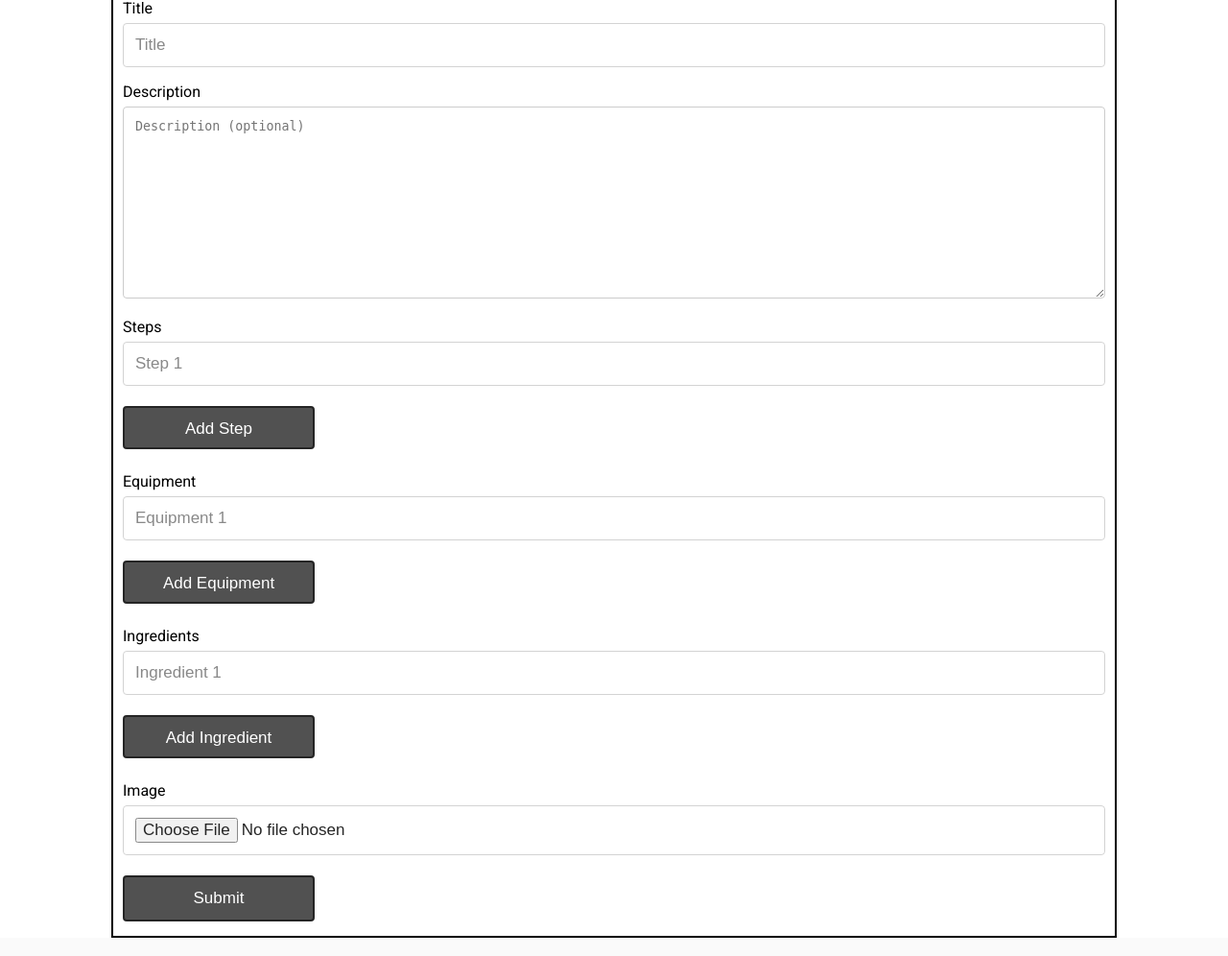
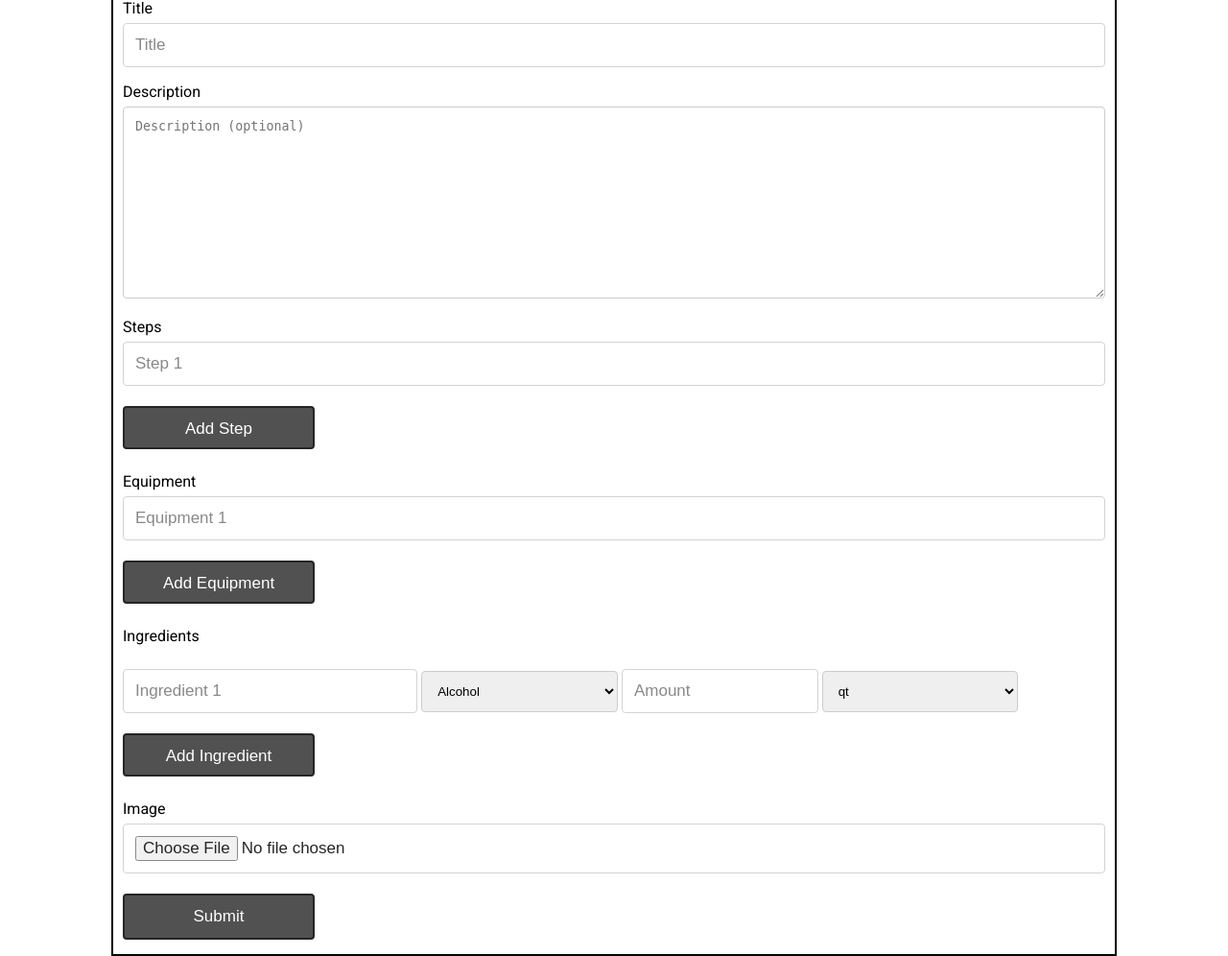
Before and after one commit to harshboi/Alcohol-Connoisseur, a PHP site: page /Create-drink.html in a window 1280 px wide. Shown: the part 435-1431 px from the top of the page at 96% size. Run offline with PHP 8.4, Linux system fonts and the light colour scheme.

Commit message:
Adding amt/type input box in create drink form

```diff
--- a/Create-drink.html
+++ b/Create-drink.html
@@ -65,7 +65,22 @@
       <br><br>
       <div id="Ingredients">
         <label for="Ingredients">Ingredients</label>
+        <br><br>
         <input type="text" id="Ingredients" name="Ingredients" placeholder="Ingredient 1" required>
+        <select id = "Type" name="Type">
+            <option value="Alcohol">Alcohol</option>
+            <option value="Filler">Filler</option>
+            <option value="Seasoning">Seasoning</option>
+            <option value="Fruit">Fruit</option>
+            <option value="NA">N/A</option>
+          </select>
+          <input type="text" id="Amount" name="Amount" placeholder="Amount" required>
+          <select id = "Type" name="Type">
+              <option value="qt">qt</option>
+              <option value="oz">oz</option>
+              <option value="tsp">tsp</option>
+              <option value="NA">N/A</option>
+            </select>
       </div>
         <input type="button" value="Add Ingredient" onclick="ingred_add()">
 
--- a/style.css
+++ b/style.css
@@ -442,3 +442,18 @@ input[type=text], input[type=password], input[type = file], select, textarea {
     margin-bottom: 16px;
     resize: vertical;
 }
+
+#Ingredients{
+  width: 30%;
+  display:inline;
+}
+
+#Type{
+  width: 20%;
+  display:inline;
+}
+
+#Amount{
+  width: 20%;
+  display:inline;
+}
```
